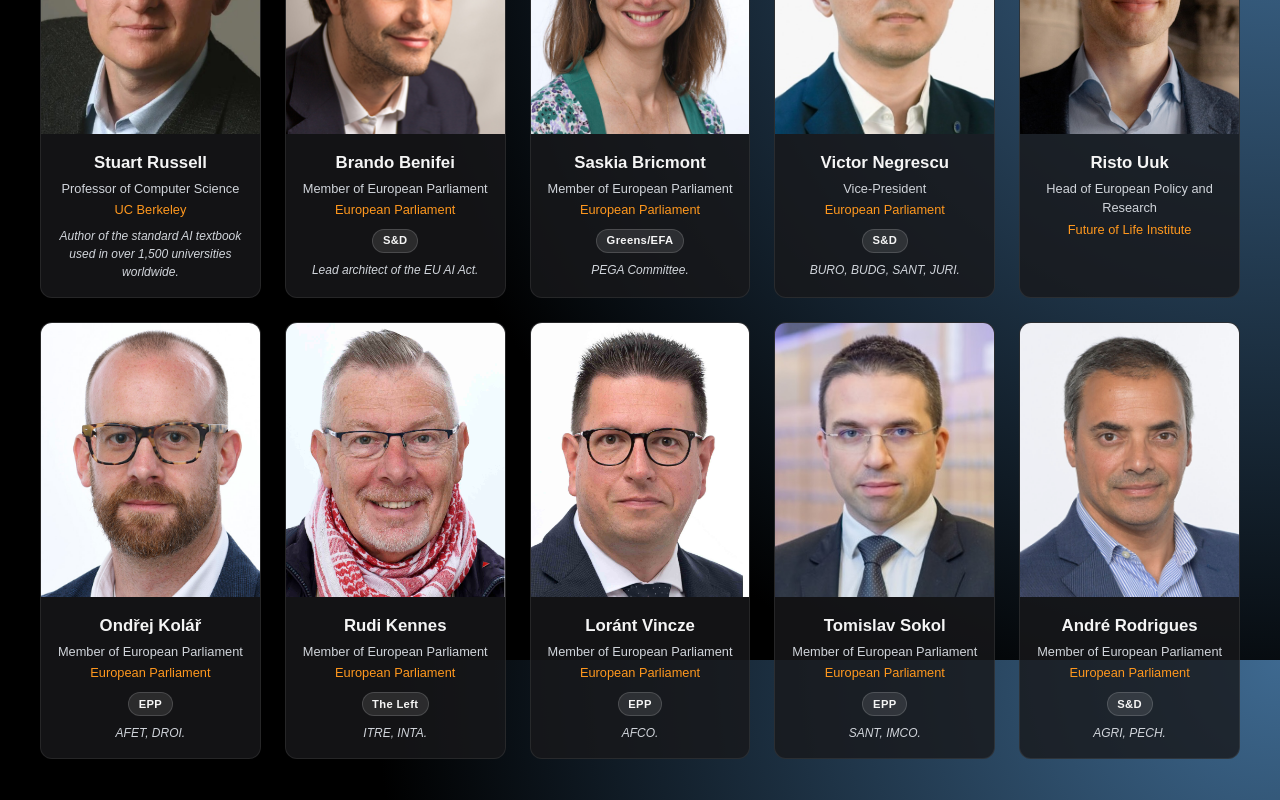
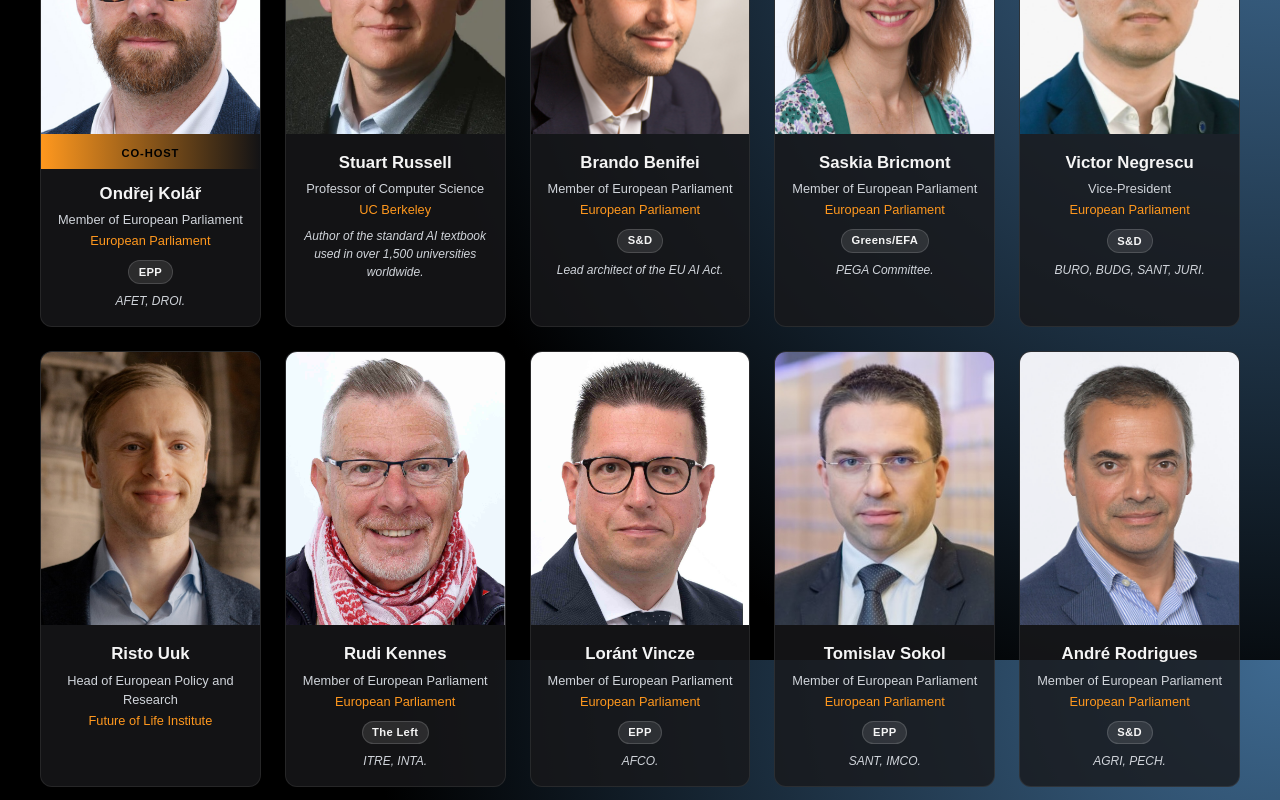
Before and after one commit to UFO-101/pausecon, a React (Vite) app: page / in a window 1280 px wide. Shown: the part 2540-3340 px from the top of the page. Built offline with nearby package versions, Linux system fonts and the light colour scheme.

Commit message:
Add co-host label

```diff
--- a/src/artifacts/default.tsx
+++ b/src/artifacts/default.tsx
@@ -42,16 +42,16 @@ export default function PauseConLanding() {
   ];
 
   const speakers = [
-    { name: 'Stuart Russell', title: 'Professor of Computer Science', org: 'UC Berkeley', image: '/StuartRussell.jpeg', party: '', bio: 'Author of the standard AI textbook used in over 1,500 universities worldwide.' },
-    { name: 'Brando Benifei', title: 'Member of European Parliament', org: 'European Parliament', image: '/BrandoBenifei.jpg', party: 'S&D', bio: 'Lead architect of the EU AI Act.' },
-    { name: 'Saskia Bricmont', title: 'Member of European Parliament', org: 'European Parliament', image: '/SaskiaBricmont.jpg', party: 'Greens/EFA', bio: 'PEGA Committee.' },
-    { name: 'Victor Negrescu', title: 'Vice-President', org: 'European Parliament', image: '/VictorNegrescu.jpg', party: 'S&D', bio: 'BURO, BUDG, SANT, JURI.' },
-    { name: 'Risto Uuk', title: 'Head of European Policy and Research', org: 'Future of Life Institute', image: '/RistoUuk.jpg', party: '', bio: '' },
-    { name: 'Ondřej Kolář', title: 'Member of European Parliament', org: 'European Parliament', image: '/OndrejKolar.jpg', party: 'EPP', bio: 'AFET, DROI.' },
-    { name: 'Rudi Kennes', title: 'Member of European Parliament', org: 'European Parliament', image: '/RudiKennes.jpg', party: 'The Left', bio: 'ITRE, INTA.' },
-    { name: 'Loránt Vincze', title: 'Member of European Parliament', org: 'European Parliament', image: '/LorantVincze.jpg', party: 'EPP', bio: 'AFCO.' },
-    { name: 'Tomislav Sokol', title: 'Member of European Parliament', org: 'European Parliament', image: '/TomislavSokol.jpg', party: 'EPP', bio: 'SANT, IMCO.' },
-    { name: 'André Rodrigues', title: 'Member of European Parliament', org: 'European Parliament', image: '/AndreRodrigues.jpg', party: 'S&D', bio: 'AGRI, PECH.' },
+    { name: 'Ondřej Kolář', title: 'Member of European Parliament', org: 'European Parliament', image: '/OndrejKolar.jpg', party: 'EPP', bio: 'AFET, DROI.', role: 'Co-host' },
+    { name: 'Stuart Russell', title: 'Professor of Computer Science', org: 'UC Berkeley', image: '/StuartRussell.jpeg', party: '', bio: 'Author of the standard AI textbook used in over 1,500 universities worldwide.', role: '' },
+    { name: 'Brando Benifei', title: 'Member of European Parliament', org: 'European Parliament', image: '/BrandoBenifei.jpg', party: 'S&D', bio: 'Lead architect of the EU AI Act.', role: '' },
+    { name: 'Saskia Bricmont', title: 'Member of European Parliament', org: 'European Parliament', image: '/SaskiaBricmont.jpg', party: 'Greens/EFA', bio: 'PEGA Committee.', role: '' },
+    { name: 'Victor Negrescu', title: 'Vice-President', org: 'European Parliament', image: '/VictorNegrescu.jpg', party: 'S&D', bio: 'BURO, BUDG, SANT, JURI.', role: '' },
+    { name: 'Risto Uuk', title: 'Head of European Policy and Research', org: 'Future of Life Institute', image: '/RistoUuk.jpg', party: '', bio: '', role: '' },
+    { name: 'Rudi Kennes', title: 'Member of European Parliament', org: 'European Parliament', image: '/RudiKennes.jpg', party: 'The Left', bio: 'ITRE, INTA.', role: '' },
+    { name: 'Loránt Vincze', title: 'Member of European Parliament', org: 'European Parliament', image: '/LorantVincze.jpg', party: 'EPP', bio: 'AFCO.', role: '' },
+    { name: 'Tomislav Sokol', title: 'Member of European Parliament', org: 'European Parliament', image: '/TomislavSokol.jpg', party: 'EPP', bio: 'SANT, IMCO.', role: '' },
+    { name: 'André Rodrigues', title: 'Member of European Parliament', org: 'European Parliament', image: '/AndreRodrigues.jpg', party: 'S&D', bio: 'AGRI, PECH.', role: '' },
   ];
 
   const scrollToSection = (e: React.MouseEvent<HTMLAnchorElement>, sectionId: string) => {
@@ -461,6 +461,22 @@ export default function PauseConLanding() {
                   />
                 </div>
                 <div style={{ padding: '1rem', textAlign: 'center' }}>
+                  {speaker.role && (
+                    <div style={{
+                      background: `linear-gradient(to right, ${colors.primary}, transparent)`,
+                      margin: '-1rem -1rem 0.75rem -1rem',
+                      padding: '0.35rem 0.75rem',
+                    }}>
+                      <span style={{
+                        fontSize: '0.7rem',
+                        fontWeight: '700',
+                        textTransform: 'uppercase',
+                        letterSpacing: '0.08em',
+                        color: colors.background,
+                      }}>
+                      {speaker.role}</span>
+                    </div>
+                  )}
                   <h3 style={{ fontSize: '1.05rem', fontWeight: '600', marginBottom: '0.25rem', color: colors.text }}>
                     {speaker.name}
                   </h3>
```
